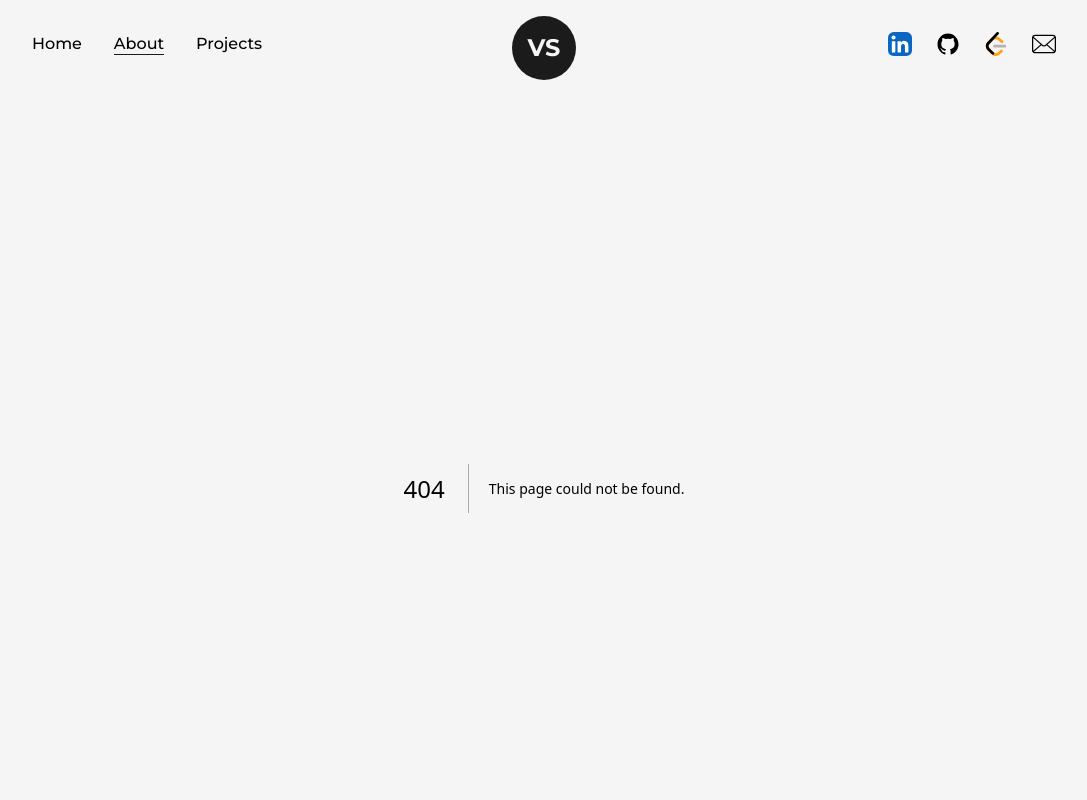
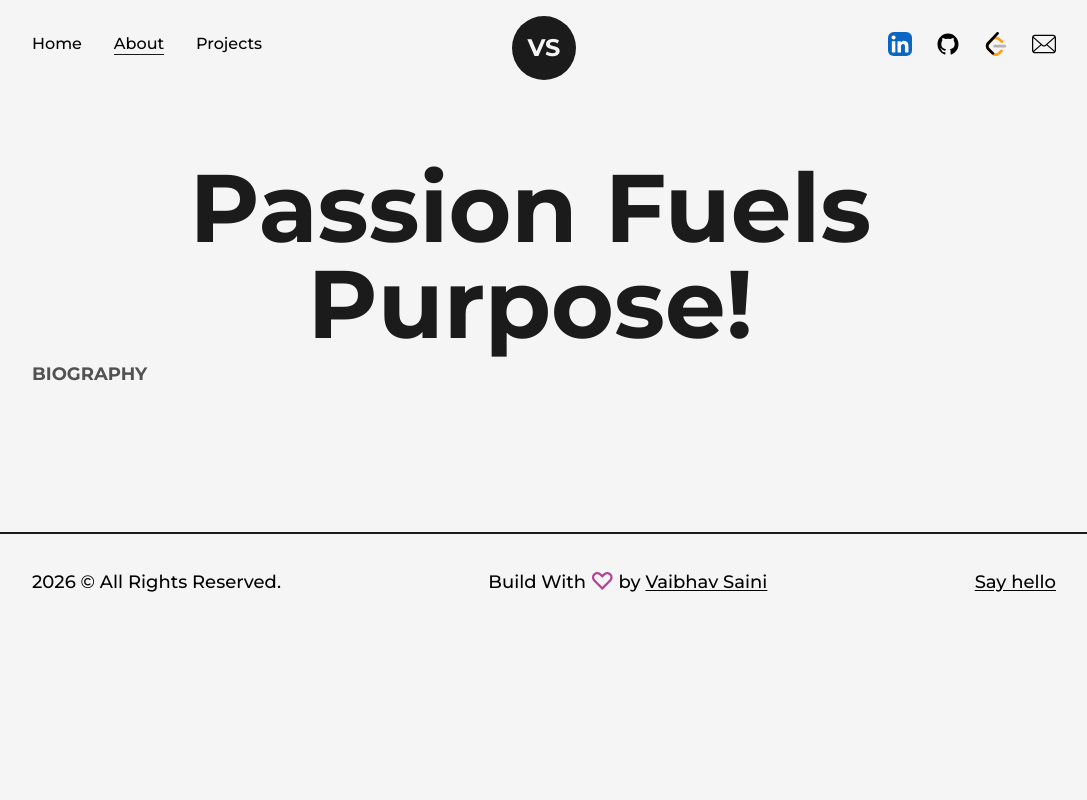
Before and after one commit to vaibhav-saini-dev/portfolio, a Next.js app: page /about in a window 1280 px wide. Before the commit this address had no page. Shown: the top 800 px of the page, without its empty margins (96-1183 px from the left). Built offline with nearby package versions, Linux system fonts and the light colour scheme.

Commit message:
Initialize About Page

```diff
--- /dev/null
+++ b/src/pages/about.js
@@ -0,0 +1,25 @@
+import AnimatedText from '@/components/AnimatedText'
+import Layout from '@/components/Layout'
+import Head from 'next/head'
+import React from 'react'
+
+const about = () => {
+    return (
+        <>
+            <Head>
+                <title>Vaibhav Saini | About Page</title>
+                <meta name="description" content="About section of my software developer experience and history" />
+            </Head>
+            <main className="flex w-full flex-col items-center justify-center">
+                <Layout className="pt-16">
+                    <AnimatedText text="Passion Fuels Purpose!" />
+                    <div className="grid w-full grid-cols-8 gap-16 ">
+                        <h2 className="mb-4 text-lg font-bold uppercase text-dark/75">Biography</h2>
+                    </div>
+                </Layout>
+            </main>
+        </>
+    )
+}
+
+export default about
```
